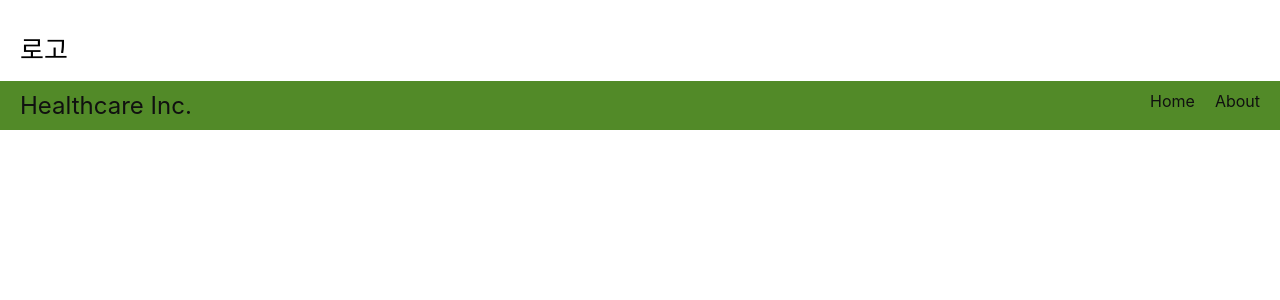
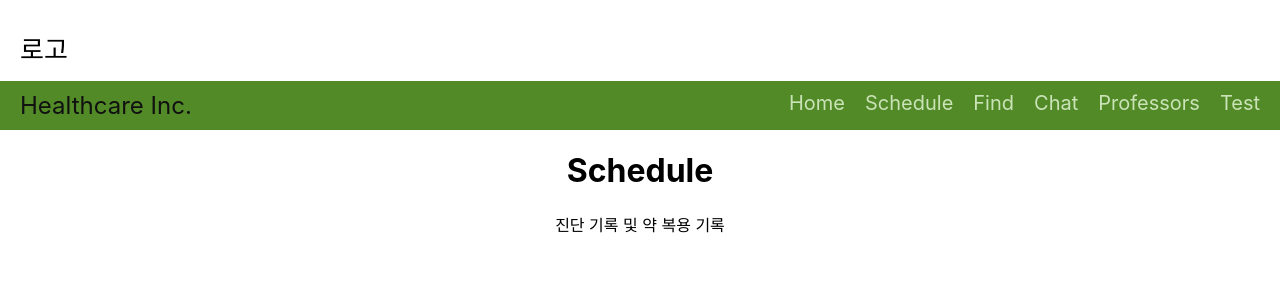
Before and after one commit to minzero31/codeit-2024-summer-project, a React (Create React App) app: page /schedule in a window 1280 px wide. Shown: the top 300 px of the page. Built offline with nearby package versions, Linux system fonts and the light colour scheme.

Commit message:
메뉴 옵션 수정 및 추가(Home 뺀 5가지)

```diff
--- a/src/App.js
+++ b/src/App.js
@@ -1,10 +1,14 @@
 import Home from './components/Home';
-import About from './components/About';
 //import Contact from './components/Contact';
 //<Route path="/contact" element={<Contact />} />
 import Menubar from './components/Menubar';
 import './App.css';
 import { BrowserRouter as Router, Route, Routes } from 'react-router-dom';
+import Schedule from './components/Schedule';
+import Professors from './components/Professors';
+import Test from './components/Test';
+import Find from './components/Find';
+import Chat from './components/Chat';
 
 function App() {
   return (
@@ -21,7 +25,11 @@ function App() {
           <Menubar />
           <Routes>
             <Route path="/" element={<Home />} />
-            <Route path="/about" element={<About />} />
+            <Route path="/schedule" element={<Schedule />} />
+            <Route path="/find" element={<Find />} />
+            <Route path="/chat" element={<Chat />} />
+            <Route path="/professors" element={<Professors />} />
+            <Route path="/test" element={<Test />} />
           </Routes>
         </Router>
       </div>
--- a/src/components/About.js
+++ /dev/null
@@ -1,12 +0,0 @@
-import React from 'react';
-
-const About = () => {
-  return (
-    <div>
-      <h1>About</h1>
-      <p>Learn more about us on this page.</p>
-    </div>
-  );
-};
-
-export default About;
--- /dev/null
+++ b/src/components/Chat.js
@@ -0,0 +1,12 @@
+import React from 'react';
+
+const Chat = () => {
+  return (
+    <div>
+      <h1>Chat</h1>
+      <p>진단 기록 및 약 복용 기록</p>
+    </div>
+  );
+};
+
+export default Chat;
--- /dev/null
+++ b/src/components/Find.js
@@ -0,0 +1,12 @@
+import React from 'react';
+
+const Find = () => {
+  return (
+    <div>
+      <h1>Find</h1>
+      <p>진단 기록 및 약 복용 기록</p>
+    </div>
+  );
+};
+
+export default Find;
--- a/src/components/Menubar.css
+++ b/src/components/Menubar.css
@@ -26,10 +26,11 @@
 
   .menubar-menu li a {
     text-decoration: none;
-    color: #101010;
-    font-size: 1rem;
+    color: #CAE3B7;
+    font-size: 1.25rem;
   }
 
   .menubar-menu li a:hover {
     text-decoration: underline;
+    font-size: 1.3rem;
   }
--- a/src/components/Menubar.js
+++ b/src/components/Menubar.js
@@ -10,7 +10,11 @@ const Menubar = () => {
       </div>
       <ul className="menubar-menu">
         <li><Link to="/">Home</Link></li>
-        <li><Link to="/about">About</Link></li>
+        <li><Link to="/schedule">Schedule</Link></li>
+        <li><Link to="/find">Find</Link></li>
+        <li><Link to="/chat">Chat</Link></li>
+        <li><Link to="/professors">Professors</Link></li>
+        <li><Link to="/test">Test</Link></li>
         {/*<li><Link to="/services">Services</Link></li>
         <li><Link to="/contact">Contact</Link></li>*/}
       </ul>
--- /dev/null
+++ b/src/components/Professors.js
@@ -0,0 +1,12 @@
+import React from 'react';
+
+const Professors = () => {
+  return (
+    <div>
+      <h1>Professors</h1>
+      <p>진단 기록 및 약 복용 기록</p>
+    </div>
+  );
+};
+
+export default Professors;
--- /dev/null
+++ b/src/components/Schedule.js
@@ -0,0 +1,12 @@
+import React from 'react';
+
+const Schedule = () => {
+  return (
+    <div>
+      <h1>Schedule</h1>
+      <p>진단 기록 및 약 복용 기록</p>
+    </div>
+  );
+};
+
+export default Schedule;
--- /dev/null
+++ b/src/components/Test.js
@@ -0,0 +1,12 @@
+import React from 'react';
+
+const Test = () => {
+  return (
+    <div>
+      <h1>Test</h1>
+      <p>진단 기록 및 약 복용 기록</p>
+    </div>
+  );
+};
+
+export default Test;
```
